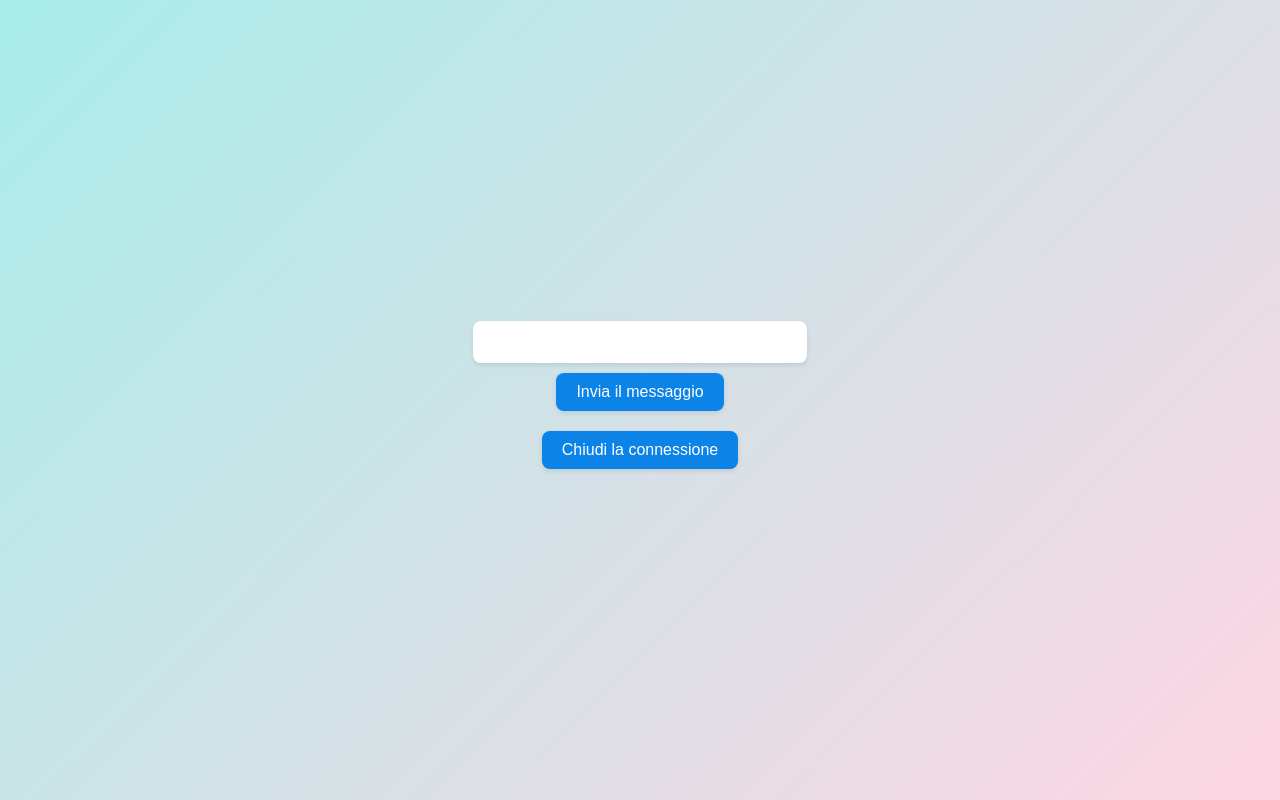
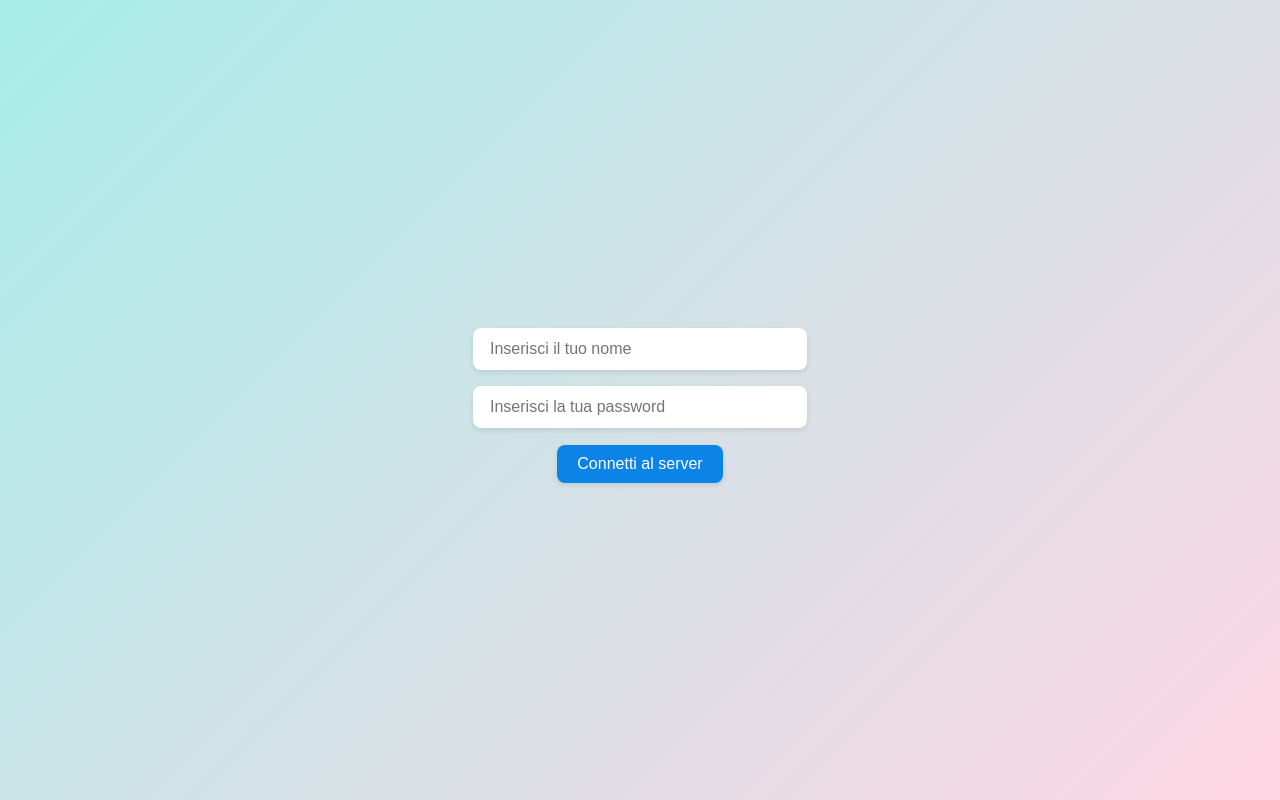
Before and after one commit to AnJayed/ClientPart, a plain HTML site: page index.html in a window 1280 px wide. Drawn offline with Linux system fonts and the light colour scheme.

Commit message:
interfaccia grafica migliorata e aggiunta variabili

```diff
--- a/index.html
+++ b/index.html
@@ -6,6 +6,9 @@
     <title>Document</title>
     <script>
       "use strict";
+      let nome = "";
+      let pwd;
+
       function gestoreRicezione(messaggioRicevuto){
           document.getElementById("ricezione").textContent += messaggioRicevuto.data + "\n"; // [1]
       }
@@ -13,20 +16,17 @@
       let ws = new WebSocket("ws://10.1.0.52:8090/chat25/5i2"); // [2]
       ws.onmessage = gestoreRicezione;
 
-      function inviaAlServer(){
+      function connettiAlServer(){
           let messaggioDaInviare = document.getElementById("msg").value;
           ws.send( messaggioDaInviare );  // [3]
-      }
-      function chiudiLaConnessione(){
-          ws.close();  // [4]
       }
 
     </script>
     <link rel="stylesheet" href="style.css">
 </head>
 <body>
-  <input id="msg" type="text">
-  <button onClick="inviaAlServer()">Invia il messaggio</button>
-  <button onClick="chiudiLaConnessione()">Chiudi la connessione</button>
+  <input id="nome" type="text" placeholder="Inserisci il tuo nome">
+  <input id="pwd" type="password" placeholder="Inserisci la tua password">
+  <button onClick="connettiAlServer()">Connetti al server</button>
 </body>
 </html>
--- a/style.css
+++ b/style.css
@@ -12,7 +12,7 @@ body {
     margin: 0;
   }
 
-  input#msg {
+  input#nome{
     width: 300px;
     padding: 10px 15px;
     border: 2px solid #ffffffaa;
@@ -21,15 +21,32 @@ body {
     outline: none;
     box-shadow: 0 2px 5px rgba(0,0,0,0.1);
     transition: 0.2s;
+    margin: 1em;
   }
 
-  input#msg:focus {
+  input#nome:focus {
+    border-color: #0c83e6;
+    box-shadow: 0 0 8px #ffb6c1;
+  }
+  input#pwd{
+    width: 300px;
+    padding: 10px 15px;
+    border: 2px solid #ffffffaa;
+    border-radius: 8px;
+    font-size: 1rem;
+    outline: none;
+    box-shadow: 0 2px 5px rgba(0,0,0,0.1);
+    transition: 0.2s;
+    margin-bottom: 0.7em;
+  }
+
+  input#pwd:focus {
     border-color: #0c83e6;
     box-shadow: 0 0 8px #ffb6c1;
   }
 
   button {
-    margin: 10px;
+    margin: 5px;
     padding: 10px 20px;
     background-color: #0c83e6;
     border: none;
```
